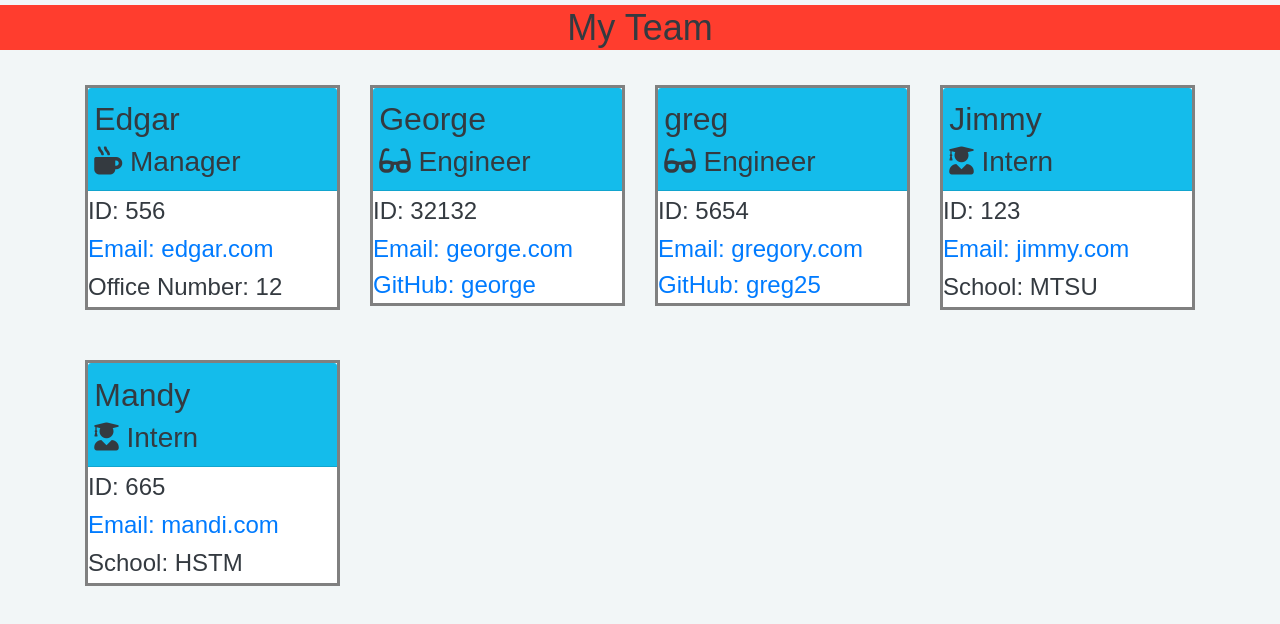
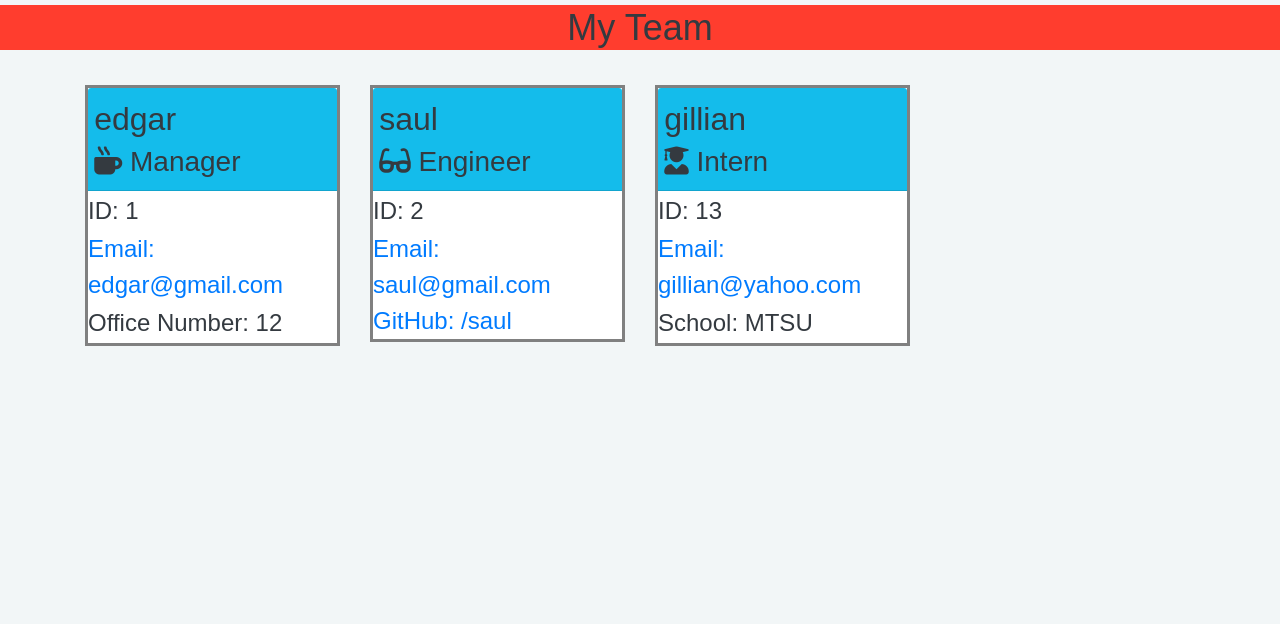
Before and after one commit to esgarsad/team-profilegen, a website: page dist/index.html in a window 1280 px wide. Drawn offline with nearby package versions, Linux system fonts and the light colour scheme.

Commit message:
links correction

```diff
--- a/dist/index.html
+++ b/dist/index.html
@@ -24,7 +24,7 @@
           <div class='card'>
             <div class='card-header'>
               <div class='card-col-title'>
-                <h2>Edgar</h2>
+                <h2>edgar</h2>
               </div>
               <div class='card-col-title'>
                 <h3><i class="fas fa-mug-hot"></i> Manager</h3>
@@ -32,10 +32,10 @@
             </div>
             <div class='card-body-row'>
               <div class='card-col-body'>
-                <h4>ID: 556</h4>
+                <h4>ID: 1</h4>
               </div>
               <div class='card-col-body link'>
-                <a href='mailto:edgar.com'>Email: edgar.com</a>
+                <a href='mailto:edgar@gmail.com'>Email: edgar@gmail.com</a>
               </div>
               <div class='card-col-body'>
                 <h4>Office Number: 12</h4>
@@ -49,7 +49,7 @@
             <div class='card'>
               <div class='card-header'>
                 <div class='card-col-title'>
-                  <h2>George</h2>
+                  <h2>saul</h2>
                 </div>
                 <div class='card-col-title'>
                   <h3><i class="fas fa-glasses"></i> Engineer </h3>
@@ -57,37 +57,13 @@
               </div>
               <div class='card-body-row'>
                 <div class='card-col-body'>
-                  <h4>ID: 32132</h4>
+                  <h4>ID: 2</h4>
                 </div>
                 <div class='card-col-body link'>
-                  <a href='mailto:george.com'>Email: george.com</a>
+                  <a href='mailto:saul@gmail.com'>Email: saul@gmail.com</a>
                 </div>
                 <div class='card-col-body link'>
-                <a href='https://github.com/george'>GitHub: george</a>
-                </div>
-              </div>
-            </div>
-          </div>
-
-          <div class='col-3'>
-            <div class='card'>
-              <div class='card-header'>
-                <div class='card-col-title'>
-                  <h2>greg</h2>
-                </div>
-                <div class='card-col-title'>
-                  <h3><i class="fas fa-glasses"></i> Engineer </h3>
-                </div>
-              </div>
-              <div class='card-body-row'>
-                <div class='card-col-body'>
-                  <h4>ID: 5654</h4>
-                </div>
-                <div class='card-col-body link'>
-                  <a href='mailto:gregory.com'>Email: gregory.com</a>
-                </div>
-                <div class='card-col-body link'>
-                <a href='https://github.com/greg25'>GitHub: greg25</a>
+                <a href='https://github.com//saul'>GitHub: /saul</a>
                 </div>
               </div>
             </div>
@@ -98,7 +74,7 @@
               <div class='card'>
                 <div class='card-header'>
                   <div class='card-col-title'>
-                    <h2>Jimmy</h2>
+                    <h2>gillian</h2>
                   </div>
                   <div class='card-col-title'>
                     <h3><i class="fas fa-user-graduate"></i> Intern</h3>
@@ -106,37 +82,13 @@
                 </div>
                 <div class='card-body-row'>
                   <div class='card-col-body'>
-                    <h4>ID: 123</h4>
+                    <h4>ID: 13</h4>
                   </div>
                   <div class='card-col-body link'>
-                    <a href='mailto:jimmy.com'>Email: jimmy.com</a>
+                    <a href='mailto:gillian@yahoo.com'>Email: gillian@yahoo.com</a>
                   </div>
                   <div class='card-col-body'>
                     <h4>School: MTSU</h4>
-                  </div>
-                </div>
-              </div>
-            </div>
-
-          <div class='col-3'>
-              <div class='card'>
-                <div class='card-header'>
-                  <div class='card-col-title'>
-                    <h2>Mandy</h2>
-                  </div>
-                  <div class='card-col-title'>
-                    <h3><i class="fas fa-user-graduate"></i> Intern</h3>
-                  </div>
-                </div>
-                <div class='card-body-row'>
-                  <div class='card-col-body'>
-                    <h4>ID: 665</h4>
-                  </div>
-                  <div class='card-col-body link'>
-                    <a href='mailto:mandi.com'>Email: mandi.com</a>
-                  </div>
-                  <div class='card-col-body'>
-                    <h4>School: HSTM</h4>
                   </div>
                 </div>
               </div>
```
Also changed, not shown: README.md.
